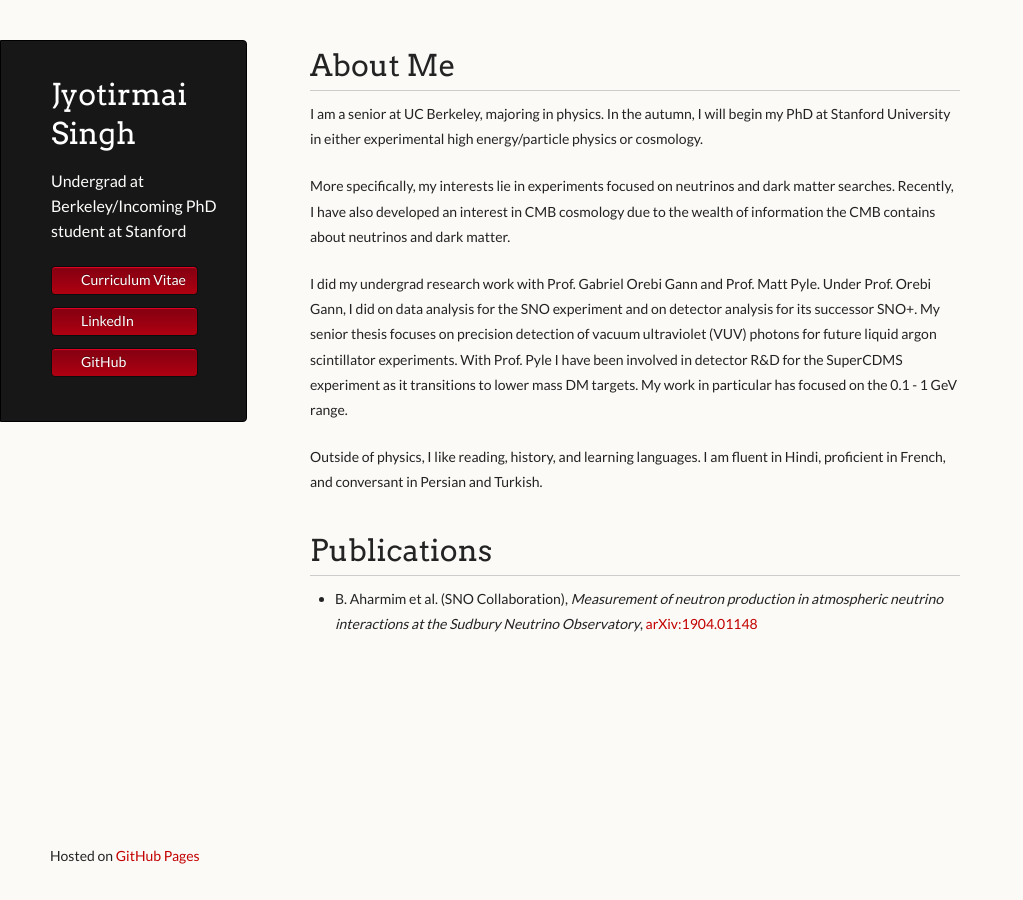
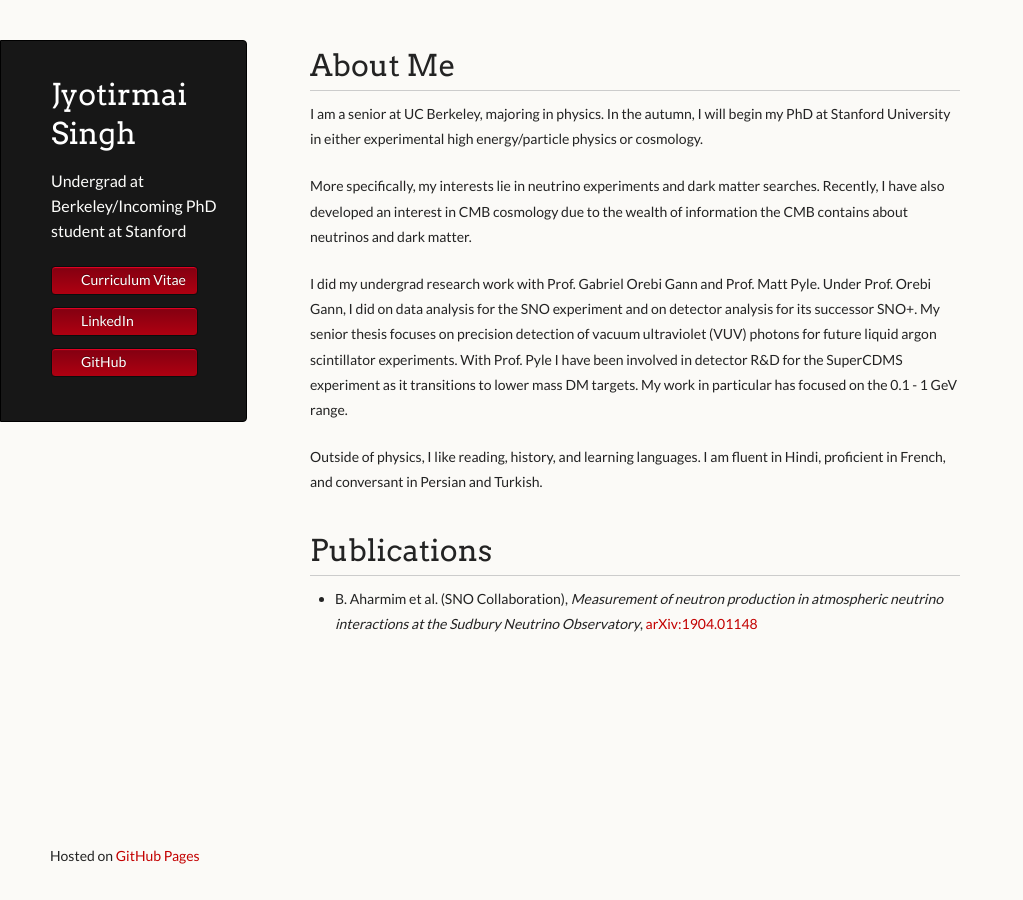
Before and after one commit to joe-singh/joe-singh.github.io, a Jekyll site: the page built from index.md, in a window 1280 px wide. Shown: the whole page, without its empty margins (0-1023 px from the left). Built offline with Jekyll 4.4.1, drawn with Linux system fonts in a browser that asks for light colours.

Commit message:
Fix wording

```diff
--- a/index.md
+++ b/index.md
@@ -15,7 +15,7 @@ There should be whitespace between paragraphs. We recommend including a README,
 I am a senior at UC Berkeley, majoring in physics. In the autumn, I will begin my PhD at Stanford University in either experimental high energy/particle
 physics or cosmology.
 
-More specifically, my interests lie in experiments focused on neutrinos and dark matter searches. Recently, I have also developed an interest in
+More specifically, my interests lie in neutrino experiments and dark matter searches. Recently, I have also developed an interest in
 CMB cosmology due to the wealth of information the CMB contains about neutrinos and dark matter.
 
 I did my undergrad research work with Prof. Gabriel Orebi Gann and Prof. Matt Pyle. Under Prof. Orebi Gann, I did on data analysis for the SNO
```
